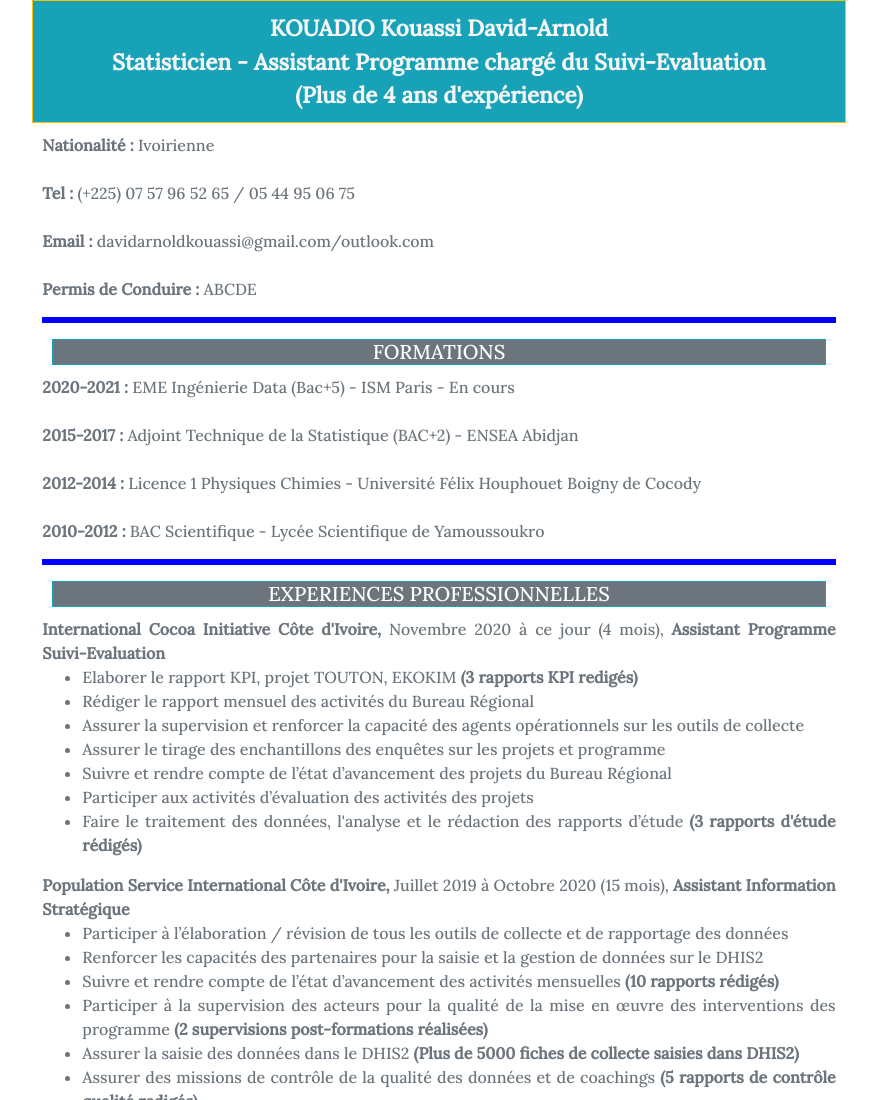
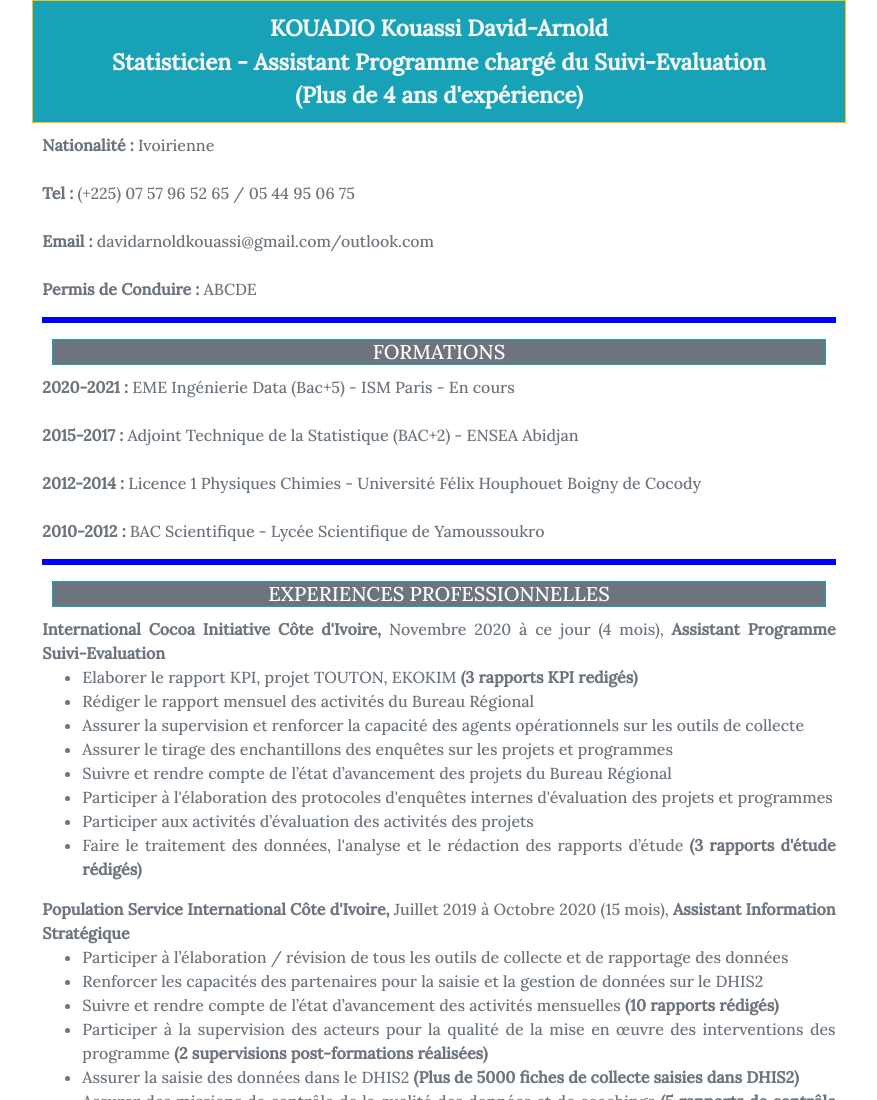
Before and after one commit to arnoldkoua/My-CV-Online, a plain HTML site: page index.html in a window 1280 px wide. Shown: the top 1100 px of the page, without its empty margins (206-1083 px from the left). Drawn offline with nearby package versions, Linux system fonts and the light colour scheme.

Commit message:
Update index.html

```diff
--- a/index.html
+++ b/index.html
@@ -62,8 +62,9 @@
                         <li>Elaborer le rapport KPI, projet TOUTON, EKOKIM <strong>(3 rapports KPI redigés)</strong></li>
                         <li>Rédiger le rapport mensuel des activités du Bureau Régional</li>
                         <li>Assurer la supervision et renforcer la capacité des agents opérationnels sur les outils de collecte</li>
-                        <li>Assurer le tirage des enchantillons des enquêtes sur les projets et programme</li>
+                        <li>Assurer le tirage des enchantillons des enquêtes sur les projets et programmes</li>
                         <li>Suivre et rendre compte de l’état d’avancement des projets du Bureau Régional</li>
+                        <li>Participer à l'élaboration des protocoles d'enquêtes internes d'évaluation des projets et programmes</li>
                         <li>Participer aux activités d’évaluation des activités des projets</li>
                         <li>Faire le traitement des données, l'analyse et le rédaction des rapports d’étude <strong>(3 rapports d'étude
                             rédigés)</strong></li>
```
